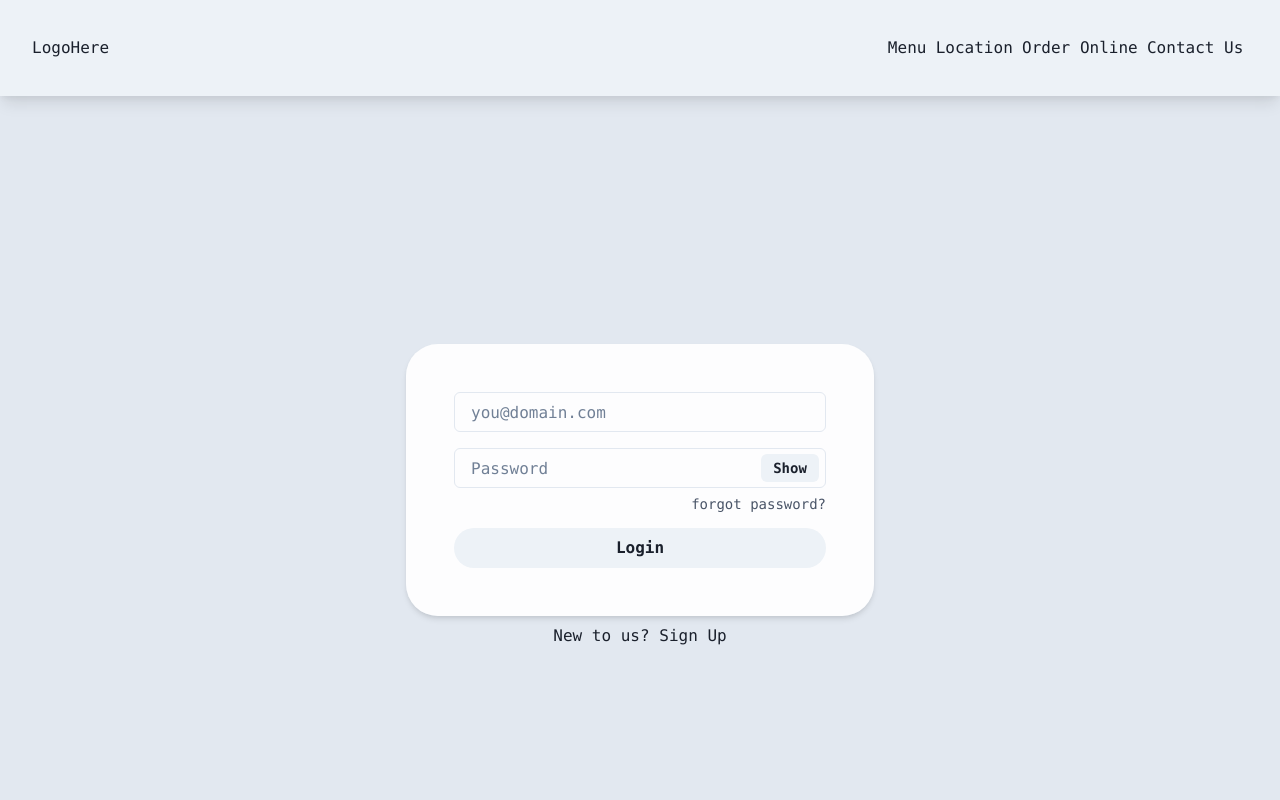
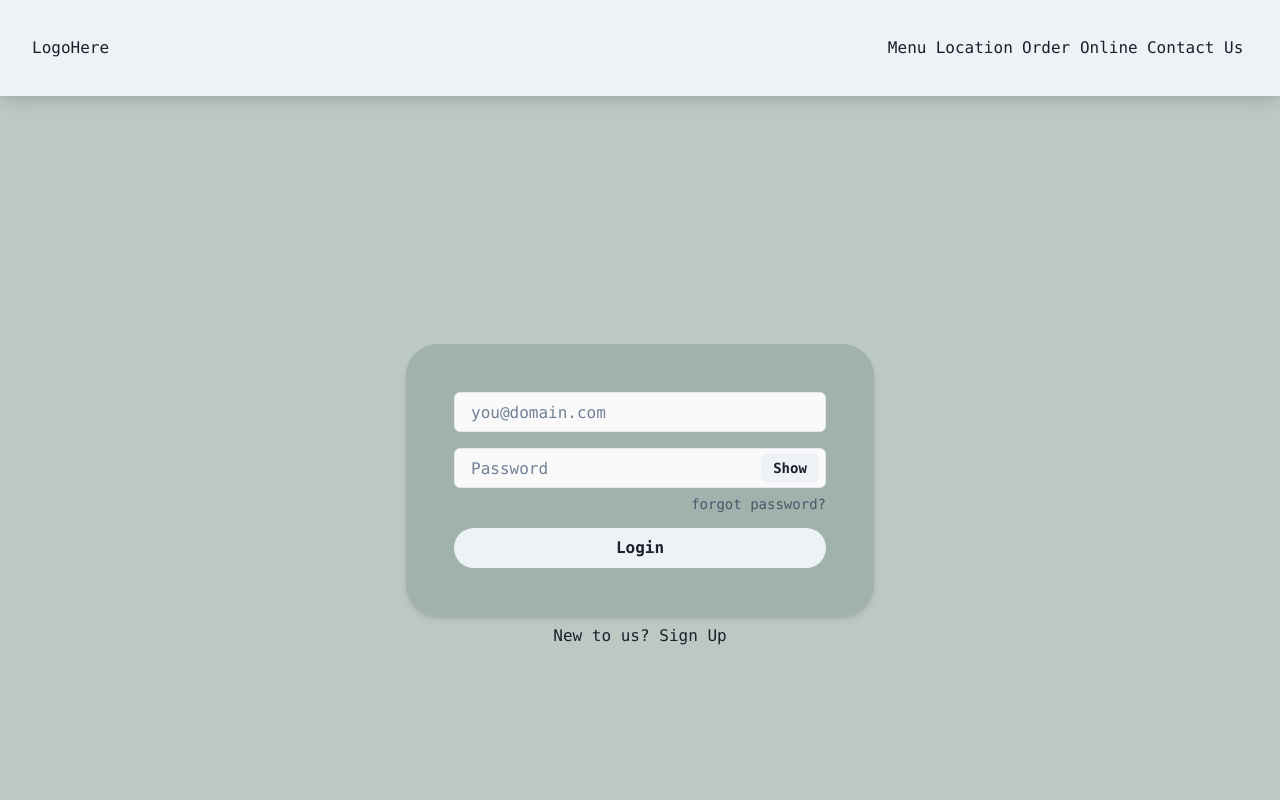
Before and after one commit to Techsip-CAP805/drinkwise, a Next.js app: page /login in a window 1280 px wide. Shown: the top 800 px of the page. Built offline with nearby package versions, Linux system fonts and the light colour scheme.

Commit message:
login page theme updates

```diff
--- a/src/pages/login.js
+++ b/src/pages/login.js
@@ -12,7 +12,7 @@ const menu = () => {
   const handleShowClick = () => setShowPassword(!showPassword);
 
   return (
-    <Box bg='gray.200'>
+    <Box bg='#bcc8c3'>
     <Navbar/>
     <Container w='100vw' h='100vh' maxH='100vh' maxW='7xl'>
     {/* <Flex direction='row'  w='100%' h='100%' justify='center' align='center' pb={40}> */}
@@ -37,13 +37,13 @@ const menu = () => {
             <Stack
               spacing={4}
               p="3rem"
-              backgroundColor="whiteAlpha.900"
+              backgroundColor="#a0b2ab"
               boxShadow="md"
               borderRadius='2em'
             >
               <FormControl>
                 <InputGroup>
-                  <Input type="email" placeholder="you@domain.com" />
+                  <Input type="email" placeholder="you@domain.com" backgroundColor="whiteAlpha.900" />
                 </InputGroup>
               </FormControl>
               <FormControl>
@@ -51,6 +51,7 @@ const menu = () => {
                   <Input
                     type={showPassword ? "text" : "password"}
                     placeholder="Password"
+                    backgroundColor="whiteAlpha.900"
                   />
                   <InputRightElement width="4.5rem">
                     <Button h="1.75rem" size="sm" onClick={handleShowClick}>
@@ -59,7 +60,7 @@ const menu = () => {
                   </InputRightElement>
                 </InputGroup>
                 <FormHelperText textAlign="right">
-                  <Link _hover={{color:'tomato'}}>forgot password?</Link>
+                  <Link _hover={{color:'teal'}}>forgot password?</Link>
                 </FormHelperText>
               </FormControl>
               <Button
@@ -68,7 +69,7 @@ const menu = () => {
                 variant="solid"
                 // colorScheme="teal"
                 width="full"
-                _hover={{bg:'tomato'}}
+                _hover={{bg:'teal'}}
               >
                 Login
               </Button>
@@ -78,7 +79,7 @@ const menu = () => {
       </Stack>
       <Box>
         New to us?{" "}
-        <Link href="#" _hover={{color:'tomato'}}> Sign Up </Link>
+        <Link href="#" _hover={{color:'teal'}}> Sign Up </Link>
       </Box>
     </Flex>
     <Footer/>
```
